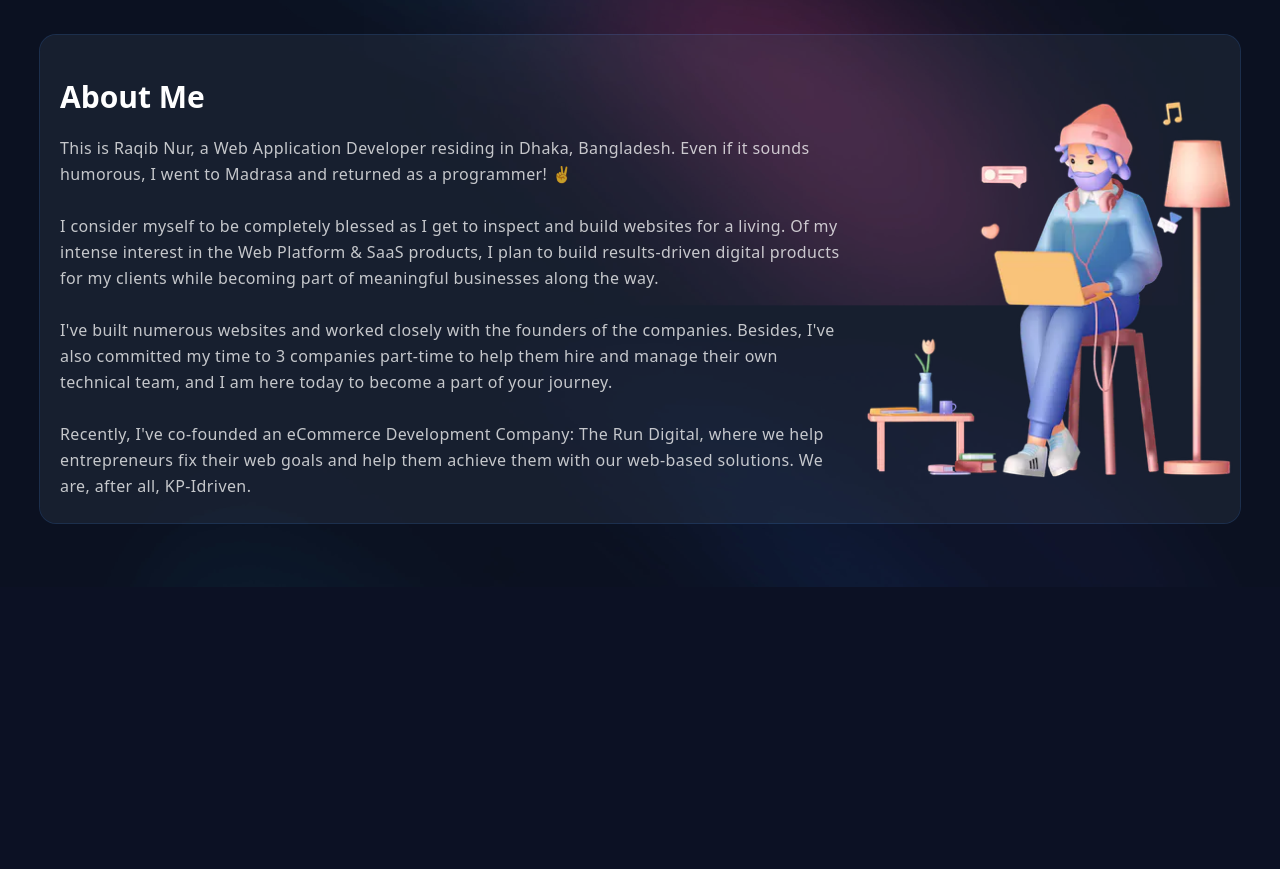
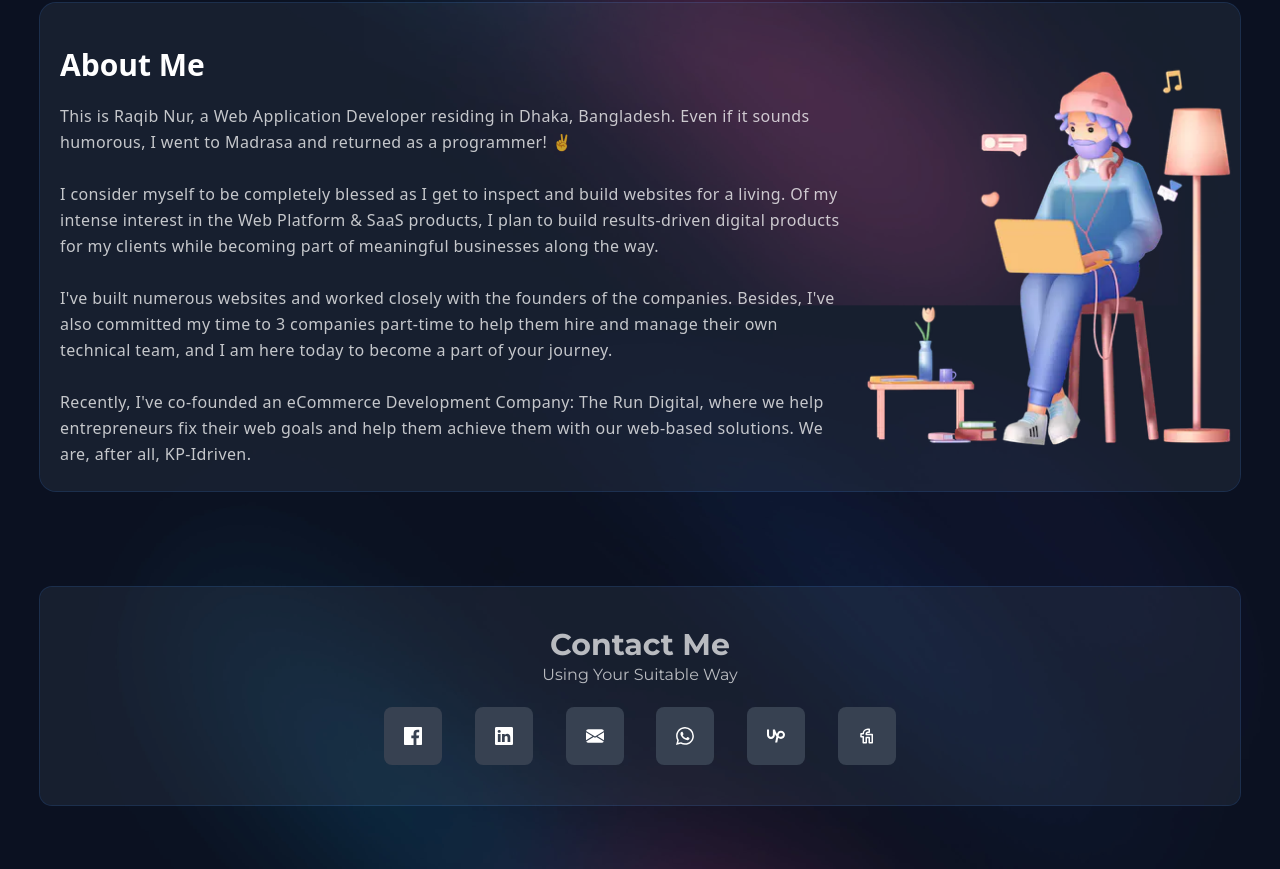
Before and after one commit to showrove-roy/next_js_portfolio-, a Next.js app: page / in a window 1280 px wide. Shown: the part 1623-2492 px from the top of the page. Before the commit the page ends 2210 px from the top, so only its background shows below. Built offline with nearby package versions, Linux system fonts and the light colour scheme.

Commit message:
Contact page done

```diff
--- a/src/app/Components/About/About.js
+++ b/src/app/Components/About/About.js
@@ -2,8 +2,8 @@ import Image from "next/image";
 
 export default function About() {
   return (
-    <section id='about' className='py-8 lg:py-16'>
-      <div className='bg-opacity-0 rounded-2xl bg-slate-600/20 ring-1 ring-blue-400/20 aboutMe'>
+    <section id='about' className='py-8'>
+      <div className='bg-opacity-0 rounded-2xl bg-slate-600/20 ring-1 ring-blue-400/20'>
         <div className='items-center py-6 md:flex '>
           <div className='flex-1 mx-5 font-sans text-white lg:mb-0 aboutText'>
             <h4 className='my-5 text-3xl font-bold lg:5xl'>About Me</h4>
--- /dev/null
+++ b/src/app/Components/Contact/Contact.js
@@ -0,0 +1,40 @@
+import SquareBTN from "../SquareBTN/SquareBTN";
+import { GrFacebook } from "react-icons/gr";
+import { BsLinkedin } from "react-icons/bs";
+import { BsFillEnvelopeFill } from "react-icons/bs";
+import { BsWhatsapp } from "react-icons/bs";
+import { SiUpwork } from "react-icons/si";
+import { TbBrandFiverr } from "react-icons/tb";
+
+export default function Contact() {
+  return (
+    <section id='contact' className='py-8 lg:py-16'>
+      <div className='bg-opacity-0 rounded-xl bg-slate-600/20 ring-1 ring-blue-400/20 p-5 md:p-10'>
+        <h4 className='mb-0 text-3xl font-bold lg:5xl text-center'>
+          Contact Me
+        </h4>
+        <p className='text-center mb-5'>Using Your Suitable Way</p>
+        <div className='max-w-lg mx-auto flex flex-wrap justify-between'>
+          <SquareBTN>
+            <GrFacebook />
+          </SquareBTN>
+          <SquareBTN>
+            <BsLinkedin />
+          </SquareBTN>
+          <SquareBTN>
+            <BsFillEnvelopeFill />
+          </SquareBTN>
+          <SquareBTN>
+            <BsWhatsapp />
+          </SquareBTN>
+          <SquareBTN>
+            <SiUpwork />
+          </SquareBTN>
+          <SquareBTN>
+            <TbBrandFiverr />
+          </SquareBTN>
+        </div>
+      </div>
+    </section>
+  );
+}
--- /dev/null
+++ b/src/app/Components/SquareBTN/SquareBTN.js
@@ -0,0 +1,7 @@
+export default function SquareBTN({ children }) {
+  return (
+    <button className='mBTN font-medium rounded-lg group md:p-5 p-3 text-white bg-gray-700 md:text-lg text-xs capitalize'>
+      {children}
+    </button>
+  );
+}
--- a/src/app/page.js
+++ b/src/app/page.js
@@ -1,4 +1,5 @@
 import About from "./Components/About/About";
+import Contact from "./Components/Contact/Contact";
 import HeroSection from "./Components/HeroSection/HeroSection";
 import Service from "./Components/Service/Service";
 import ServiceCategory from "./Components/ServiceCategory/ServiceCategory";
@@ -10,7 +11,8 @@ export default function page() {
         <HeroSection />
         <Service />
         <ServiceCategory />
-        <About/>
+        <About />
+        <Contact />
       </main>
     </>
   );
```
